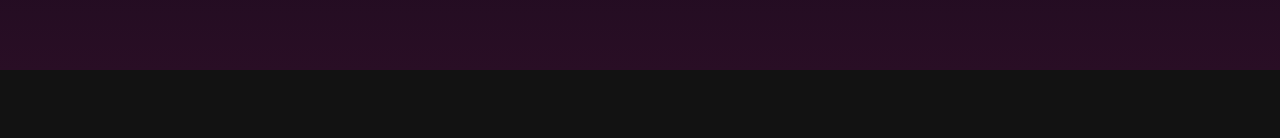
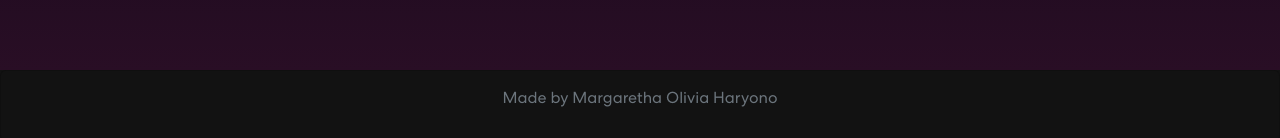
Before and after one commit to margarethaolivia/ristek-sistech-se-selection, a React (Create React App) app: page / in a window 1280 px wide. Shown: the part 2502-2640 px from the top of the page. Before the commit the page ends 2572 px from the top, so only its background shows below. Built offline with nearby package versions, Linux system fonts and the light colour scheme; no server answers.

Commit message:
add footer

```diff
--- a/src/App.css
+++ b/src/App.css
@@ -421,6 +421,11 @@ img.item {
 	font-weight: 700;
 }
 
+/* footer */
+.footer {
+  background-color: #121212 !important;
+}
+
 /* ----------------- */
 
 .App {
--- a/src/App.js
+++ b/src/App.js
@@ -5,6 +5,7 @@ import Banner from "./components/Banner";
 import AboutMe from "./components/AboutMe";
 import MyJourney from "./components/MyJourney";
 import Blogs from "./components/Blogs";
+import Footer from "./components/Footer";
 
 function App() {
   return (
@@ -14,6 +15,7 @@ function App() {
       <AboutMe />
       <MyJourney />
       <Blogs />
+      <Footer />
     </div>
   );
 }
--- /dev/null
+++ b/src/components/Footer.js
@@ -0,0 +1,13 @@
+import { Card } from "react-bootstrap";
+
+const Footer = () => {
+  return (
+    <Card className="footer">
+      <Card.Body>
+        <p className="text-muted">Made by Margaretha Olivia Haryono</p>
+      </Card.Body>
+    </Card>
+  );
+};
+
+export default Footer;
```
